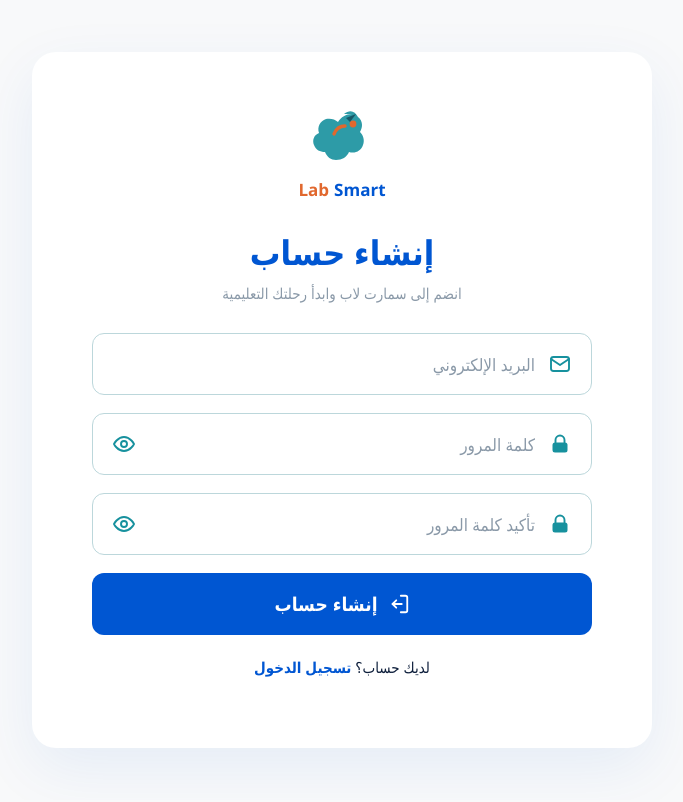
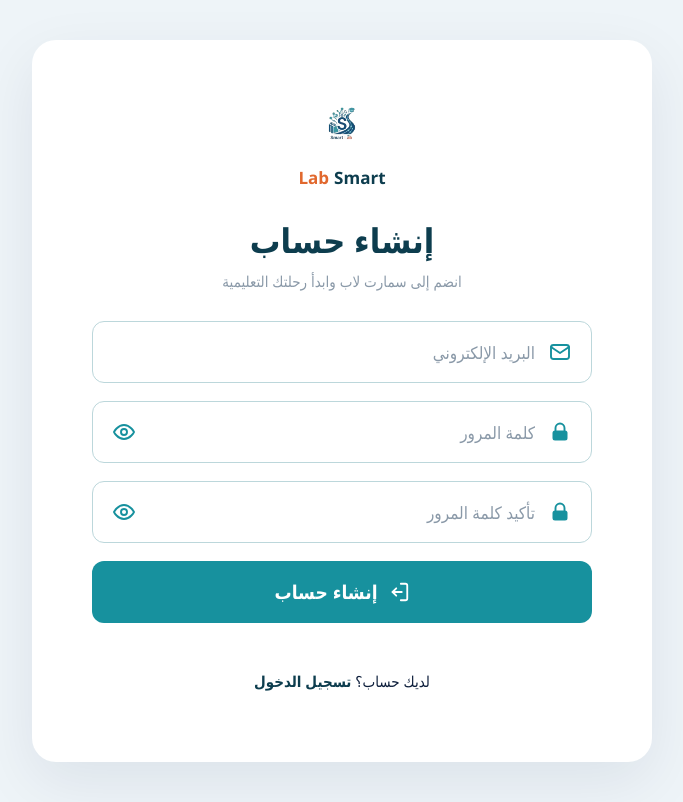
Before and after one commit to Alaa0011908/smartlab-full, a Next.js app: page /auth/signup in a window 1280 px wide. Shown: the whole page, without its empty margins (298-981 px from the left). Built offline with nearby package versions, Linux system fonts and the light colour scheme; no server answers.

Commit message:
Update signup.js

```diff
--- a/pages/auth/signup.js
+++ b/pages/auth/signup.js
@@ -1,18 +1,16 @@
-// pages/auth/signup.js - النسخة النهائية المتكاملة مع Supabase
+// pages/auth/signup.js
 import Head from "next/head";
 import { useState } from "react";
 import { supabase } from "../../lib/supabase";
 import { useRouter } from "next/router";
 import Link from "next/link";
 
-// ===== الألوان الجديدة الموحدة =====
 const COLORS = {
-  primary: "#0056D2",     // الأزرق الجديد (أساسي)
-  secondary: "#17919e",   // التوركوازي (ثانوي)
-  secondaryDark: "#127a86",
+  teal: "#17919e",
+  tealDark: "#127a86",
   orange: "#e1682e",
   navy: "#0d3d4e",
-  bg: "#f8f9fa",          // خلفية الصفحة الجديدة
+  bg: "#eef4f8",
   white: "#ffffff",
   text: "#0d1e3b",
   muted: "#8a99a8",
@@ -33,11 +31,12 @@
     justifyContent: "center",
     padding: "40px 20px",
     margin: 0,
+    boxSizing: "border-box",
   },
   card: {
     backgroundColor: COLORS.white,
     borderRadius: 24,
-    boxShadow: "0 20px 60px rgba(0,86,210,0.08)",
+    boxShadow: "0 20px 60px rgba(13,30,59,0.08)",
     width: "100%",
     maxWidth: 620,
     padding: "48px 60px 56px",
@@ -52,12 +51,12 @@
     marginBottom: 28,
   },
   logoText: { display: "flex", gap: 5, alignItems: "baseline" },
-  logoSmart: { fontSize: 17, fontWeight: 800, color: COLORS.primary },
+  logoSmart: { fontSize: 17, fontWeight: 800, color: COLORS.navy },
   logoLab: { fontSize: 17, fontWeight: 800, color: COLORS.orange },
   title: {
     fontSize: 34,
     fontWeight: 800,
-    color: COLORS.primary,
+    color: COLORS.navy,
     margin: "0 0 8px",
   },
   subtitle: {
@@ -89,7 +88,7 @@
     right: 20,
     top: "50%",
     transform: "translateY(-50%)",
-    color: COLORS.secondary,
+    color: COLORS.teal,
     display: "flex",
     alignItems: "center",
     pointerEvents: "none",
@@ -103,20 +102,9 @@
     border: "none",
     padding: 0,
     cursor: "pointer",
-    color: COLORS.secondary,
+    color: COLORS.teal,
     display: "flex",
     alignItems: "center",
-    transition: "color 0.25s ease",
-  },
-  forgotRow: {
-    textAlign: "right",
-    marginBottom: 34,
-  },
-  forgot: {
-    fontSize: 15,
-    color: COLORS.navy,
-    textDecoration: "none",
-    cursor: "pointer",
     transition: "color 0.25s ease",
   },
   submit: {
@@ -124,7 +112,7 @@
     height: 62,
     borderRadius: 12,
     border: "none",
-    backgroundColor: COLORS.primary,
+    backgroundColor: COLORS.teal,
     color: COLORS.white,
     fontSize: 19,
     fontWeight: 700,
@@ -141,12 +129,12 @@
     cursor: "not-allowed",
   },
   bottom: {
-    marginTop: 22,
+    marginTop: 48,
     fontSize: 15,
     color: COLORS.text,
   },
   bottomLink: {
-    color: COLORS.primary,
+    color: COLORS.navy,
     fontWeight: 800,
     textDecoration: "none",
     cursor: "pointer",
@@ -158,8 +146,6 @@
     borderRadius: 8,
     fontSize: 14,
     textAlign: "center",
-    backgroundColor: COLORS.bg,
-    color: COLORS.text,
   },
   messageSuccess: {
     backgroundColor: "#E8F5E9",
@@ -176,7 +162,7 @@
     marginTop: 12,
     background: "none",
     border: "none",
-    color: COLORS.secondary,
+    color: COLORS.teal,
     cursor: "pointer",
     fontSize: 14,
     textDecoration: "underline",
@@ -184,19 +170,14 @@
   },
 };
 
-// ===== أيقونات SVG (مأخوذة من login.js) =====
+// ✅ اللوغو من مجلد public
 function LogoMark() {
   return (
-    <svg width="72" height="72" viewBox="0 0 72 72" fill="none" xmlns="http://www.w3.org/2000/svg" aria-hidden="true">
-      <path
-        d="M46 14c-6 0-11 3-14 8-3-3-8-4-12-3-6 2-9 8-7 14-5 2-7 7-5 12 2 5 6 7 11 7 2 5 6 8 11 8 6 0 11-3 13-8 6 2 12-1 14-7 2-5 0-10-3-13 3-5 3-11-2-15-3-6-8-8-14-3z"
-        fill={COLORS.secondary}
-        opacity="0.9"
-      />
-      <path d="M28 34c2-5 6-8 11-8" stroke={COLORS.orange} strokeWidth="3.4" strokeLinecap="round" />
-      <circle cx="47" cy="24" r="3.4" fill={COLORS.orange} />
-      <path d="M40 18l10-4-6 8z" fill={COLORS.navy} opacity="0.7" />
-    </svg>
+    <img
+      src="/logo.png"
+      alt="SmartLab Logo"
+      style={{ width: '72px', height: '72px', objectFit: 'contain' }}
+    />
   );
 }
 
@@ -247,7 +228,6 @@
   );
 }
 
-// ===== المكون الرئيسي =====
 export default function Signup() {
   const router = useRouter();
   const [email, setEmail] = useState("");
@@ -259,8 +239,14 @@
   const [message, setMessage] = useState({ text: "", type: "" });
   const [showOtp, setShowOtp] = useState(false);
   const [otp, setOtp] = useState("");
+  const [windowWidth, setWindowWidth] = useState(typeof window !== "undefined" ? window.innerWidth : 1024);
 
-  // دالة إرسال رمز التحقق (مأخوذة من القديم)
+  if (typeof window !== "undefined") {
+    window.addEventListener("resize", () => setWindowWidth(window.innerWidth));
+  }
+
+  const isMobile = windowWidth <= 640;
+
   const handleSendOTP = async (e) => {
     e.preventDefault();
     if (password !== confirm) {
@@ -290,7 +276,6 @@
     setLoading(false);
   };
 
-  // دالة التحقق من OTP
   const handleVerifyOTP = async (e) => {
     e.preventDefault();
     setLoading(true);
@@ -302,13 +287,11 @@
     if (error) {
       setMessage({ text: `❌ ${error.message}`, type: "error" });
     } else {
-      // تسجيل الدخول ناجح → التوجه للرئيسية أو التقييم
       router.push("/assessment/categories");
     }
     setLoading(false);
   };
 
-  // إعادة تعيين لإظهار حقل البريد مجدداً
   const goBackToEmail = () => {
     setShowOtp(false);
     setOtp("");
@@ -316,7 +299,7 @@
   };
 
   const focusStyle = (e) => {
-    e.currentTarget.style.borderColor = COLORS.secondary;
+    e.currentTarget.style.borderColor = COLORS.teal;
     e.currentTarget.style.boxShadow = `0 0 0 3px rgba(23,145,158,0.12)`;
   };
   const blurStyle = (e) => {
@@ -341,7 +324,7 @@
       </Head>
 
       <div style={styles.page} dir="rtl">
-        <div style={styles.card} className="signup-card">
+        <div style={{ ...styles.card, padding: isMobile ? "36px 24px 40px" : styles.card.padding }} className="signup-card">
           <div style={styles.logoWrap}>
             <LogoMark />
             <span style={styles.logoText}>
@@ -354,7 +337,6 @@
           <p style={styles.subtitle}>انضم إلى سمارت لاب وابدأ رحلتك التعليمية</p>
 
           {!showOtp ? (
-            // === المرحلة 1: إدخال البريد وكلمة المرور ===
             <form onSubmit={handleSendOTP}>
               <div style={styles.field}>
                 <span style={styles.iconRight}><MailIcon /></span>
@@ -388,8 +370,8 @@
                   type="button"
                   style={styles.eyeBtn}
                   onClick={() => setShowPassword((v) => !v)}
-                  onMouseEnter={(e) => (e.currentTarget.style.color = COLORS.secondaryDark)}
-                  onMouseLeave={(e) => (e.currentTarget.style.color = COLORS.secondary)}
+                  onMouseEnter={(e) => (e.currentTarget.style.color = COLORS.tealDark)}
+                  onMouseLeave={(e) => (e.currentTarget.style.color = COLORS.teal)}
                 >
                   {showPassword ? <EyeOffIcon /> : <EyeIcon />}
                 </button>
@@ -412,8 +394,8 @@
                   type="button"
                   style={styles.eyeBtn}
                   onClick={() => setShowConfirm((v) => !v)}
-                  onMouseEnter={(e) => (e.currentTarget.style.color = COLORS.secondaryDark)}
-                  onMouseLeave={(e) => (e.currentTarget.style.color = COLORS.secondary)}
+                  onMouseEnter={(e) => (e.currentTarget.style.color = COLORS.tealDark)}
+                  onMouseLeave={(e) => (e.currentTarget.style.color = COLORS.teal)}
                 >
                   {showConfirm ? <EyeOffIcon /> : <EyeIcon />}
                 </button>
@@ -431,13 +413,13 @@
                 disabled={loading}
                 onMouseEnter={(e) => {
                   if (!loading) {
-                    e.currentTarget.style.backgroundColor = COLORS.secondaryDark;
+                    e.currentTarget.style.backgroundColor = COLORS.tealDark;
                     e.currentTarget.style.transform = "translateY(-2px)";
                   }
                 }}
                 onMouseLeave={(e) => {
                   if (!loading) {
-                    e.currentTarget.style.backgroundColor = COLORS.primary;
+                    e.currentTarget.style.backgroundColor = COLORS.teal;
                     e.currentTarget.style.transform = "translateY(0)";
                   }
                 }}
@@ -446,7 +428,6 @@
               </button>
             </form>
           ) : (
-            // === المرحلة 2: إدخال رمز OTP ===
             <form onSubmit={handleVerifyOTP}>
               <p style={{ ...styles.subtitle, marginBottom: 20 }}>
                 أدخل الرمز الذي أرسلناه إلى <strong>{email}</strong>
@@ -477,13 +458,13 @@
                 disabled={loading}
                 onMouseEnter={(e) => {
                   if (!loading) {
-                    e.currentTarget.style.backgroundColor = COLORS.secondaryDark;
+                    e.currentTarget.style.backgroundColor = COLORS.tealDark;
                     e.currentTarget.style.transform = "translateY(-2px)";
                   }
                 }}
                 onMouseLeave={(e) => {
                   if (!loading) {
-                    e.currentTarget.style.backgroundColor = COLORS.primary;
+                    e.currentTarget.style.backgroundColor = COLORS.teal;
                     e.currentTarget.style.transform = "translateY(0)";
                   }
                 }}
@@ -499,7 +480,12 @@
 
           <p style={styles.bottom}>
             لديك حساب؟{" "}
-            <Link href="/auth/login" style={styles.bottomLink}>
+            <Link
+              href="/auth/login"
+              style={styles.bottomLink}
+              onMouseEnter={(e) => (e.currentTarget.style.color = COLORS.teal)}
+              onMouseLeave={(e) => (e.currentTarget.style.color = COLORS.navy)}
+            >
               تسجيل الدخول
             </Link>
           </p>
```
